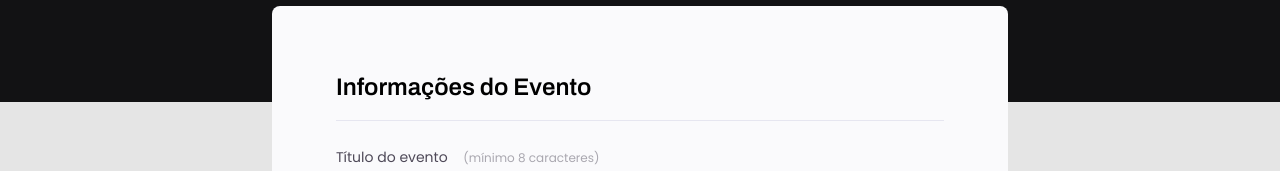
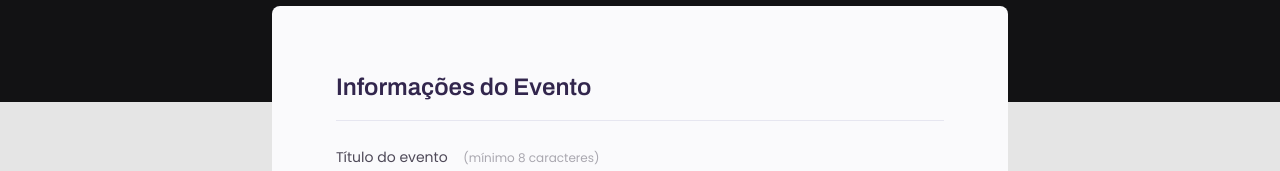
Before and after one commit to Lucasrsillva2000/projeto-03, a plain HTML site: page index.html in a window 1280 px wide. Shown: the part 266-437 px from the top of the page. Drawn offline with Linux system fonts and the light colour scheme.

Commit message:
Update style.css

```diff
--- a/style.css
+++ b/style.css
@@ -86,6 +86,7 @@ fieldset legend {
 
   width: 100%;
 
+  color: #32264d;
   border-bottom: 1px solid #e6e6f0;
   padding-bottom: 16px;
 }
```
